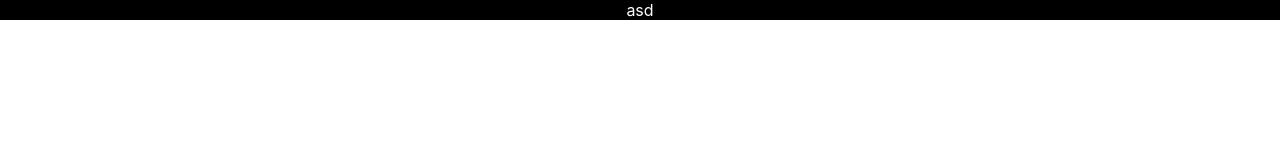
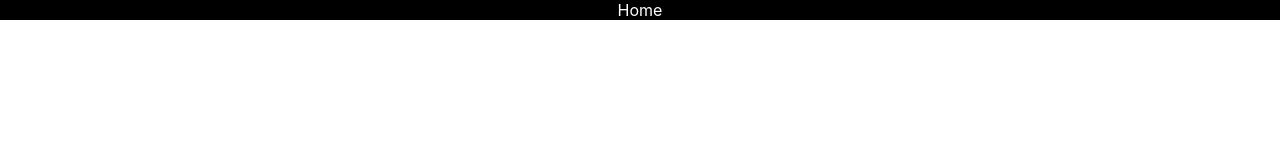
Before and after one commit to AgustinPerpen/BiriBiriTv, a React (Create React App) app in the folder biribiritv/: page / in a window 1280 px wide. Shown: the top 160 px of the page. Built offline with nearby package versions, Linux system fonts and the light colour scheme.

Commit message:
AP Added header

```diff
--- a/biribiritv/src/App.js
+++ b/biribiritv/src/App.js
@@ -1,11 +1,18 @@
 import './App.css';
-
+import Header from './Components/Header/index'
 
 
 function App() {
+
+      /*<Header/>
+      <BrowserRouter>
+        <Routes>
+          <Route path='/' element={<Header/>}/>
+        </Routes>
+      </BrowserRouter>*/
   return (
     <div className="App">
-      asd
+      <Header/>
     </div>
   );
 }
--- /dev/null
+++ b/biribiritv/src/Components/Header/index.jsx
@@ -0,0 +1,14 @@
+import React from 'react'
+
+
+const Header = () => {
+  return (
+    <div>
+        <nav>
+            Home
+        </nav>
+    </div>
+  )
+}
+
+export default Header
```
Also changed, not shown: biribiritv/src/Components/Header/header.scss (added).
